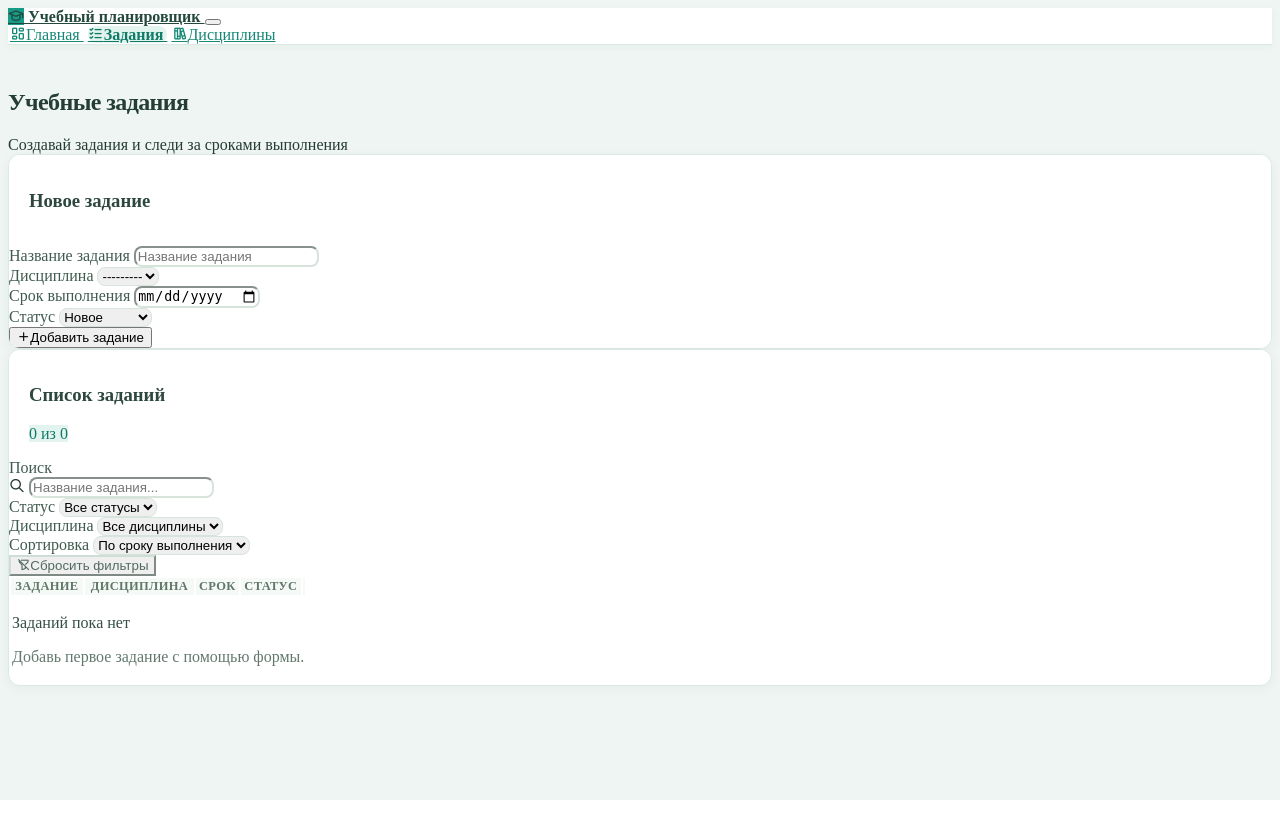
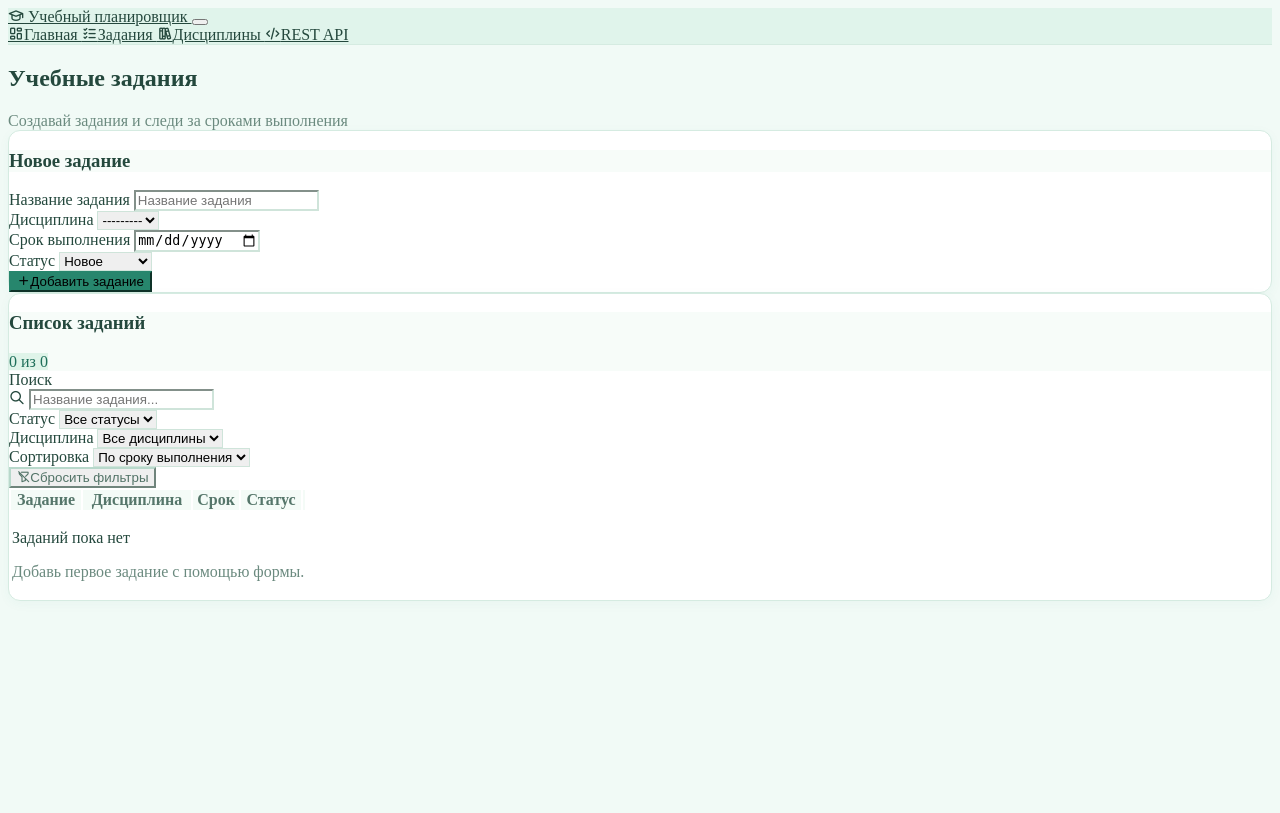
Before and after one commit to L1rZar/SPO-SRS-5-6, a Django app: page /tasks/ in a window 1280 px wide. Run offline with Django 5.2, Linux system fonts and the light colour scheme; data comes from the database, SQL or seed files in the repository; both versions use the stored data as it was after the commit; data that the repository does not hold is empty; some libraries are stand-ins or nearby versions.

Commit message:
Add files via upload

```diff
--- a/study_planner/config/urls.py
+++ b/study_planner/config/urls.py
@@ -3,5 +3,6 @@ from django.urls import path, include
 
 urlpatterns = [
     path('admin/', admin.site.urls),
+    path('api/', include('planner.api_urls')),
     path('', include('planner.urls')),
 ]
--- a/study_planner/planner/static/planner/css/custom.css
+++ b/study_planner/planner/static/planner/css/custom.css
@@ -1,220 +1,127 @@
-
+/* Мятная цветовая тема учебного планировщика */
 :root {
-    --planner-bg: #eef5f2;
-    --planner-card: #ffffff;
-    --planner-accent: #159b87;
-    --planner-accent-hover: #107c6d;
-    --planner-border: #dce9e3;
-    --planner-text: #263b35;
-    --planner-shadow: 0 3px 12px rgba(35, 78, 63, 0.045);
+    --mint-bg: #f1faf6;
+    --mint-surface: #ffffff;
+    --mint-primary: #27866d;
+    --mint-primary-dark: #1f6f5a;
+    --mint-border: #d5ebe1;
+    --mint-text: #24483d;
+    --mint-muted: #6b8a7f;
 }
 
 body {
-    background: var(--planner-bg);
-    color: var(--planner-text);
-}
-
-.page {
-    background: var(--planner-bg);
+    background: var(--mint-bg);
+    color: var(--mint-text);
 }
 
 .page-wrapper {
     min-height: calc(100vh - 60px);
+    background: var(--mint-bg);
 }
 
-.page-body {
-    padding-top: 1.5rem;
-    padding-bottom: 2rem;
+.navbar,
+.navbar-expand-md,
+.navbar-brand {
+    background-color: #e0f4eb;
+}
+
+.navbar {
+    border-bottom: 1px solid var(--mint-border);
+}
+
+.navbar-brand,
+.navbar a {
+    color: var(--mint-text);
+}
+
+.navbar a:hover {
+    color: var(--mint-primary-dark);
 }
 
 .page-title {
-    color: #243d35;
-    font-weight: 700;
-    letter-spacing: -0.025em;
+    color: var(--mint-text);
 }
 
 .card {
-    background: var(--planner-card);
-    border: 1px solid var(--planner-border);
+    border: 1px solid var(--mint-border);
     border-radius: 12px;
-    box-shadow: var(--planner-shadow);
-    overflow: hidden;
+    background: var(--mint-surface);
+    box-shadow: 0 3px 12px rgba(39, 134, 109, 0.045);
 }
 
 .card-header {
-    background: #ffffff;
-    border-bottom-color: #e7efeb;
-    padding: 1rem 1.25rem;
+    background: #f7fcf9;
+    border-bottom-color: var(--mint-border);
 }
 
-.card-title {
-    color: #2d473e;
-    font-weight: 600;
-}
-
-.card-body {
-    background: #ffffff;
-}
-
-.card-footer {
-    background: #f8fbf9;
-    border-top-color: var(--planner-border);
-}
-
-.navbar {
-    background: #ffffff;
-    border-bottom: 1px solid var(--planner-border);
-    box-shadow: 0 2px 8px rgba(35, 78, 63, 0.035);
-}
-
-.navbar-brand {
-    color: #25483d;
-    font-weight: 700;
-}
-
-.navbar-brand:hover {
-    color: var(--planner-accent-hover);
-}
-
-.navbar .nav-link {
-    border-radius: 8px;
-    margin: 0 2px;
-    transition: background-color 0.15s ease, color 0.15s ease;
-}
-
-.navbar .nav-link:hover {
-    background: #eff8f4;
-    color: var(--planner-accent-hover);
-}
-
-.navbar .nav-link.active {
-    background: #e2f4ed;
-    color: #117b69;
-    font-weight: 600;
-}
-
-.avatar.bg-primary {
-    background: var(--planner-accent) !important;
+.card-title,
+.form-label {
+    color: var(--mint-text);
 }
 
 .btn-primary {
-    --tblr-btn-bg: var(--planner-accent);
-    --tblr-btn-border-color: var(--planner-accent);
-    --tblr-btn-hover-bg: var(--planner-accent-hover);
-    --tblr-btn-hover-border-color: var(--planner-accent-hover);
-    --tblr-btn-active-bg: var(--planner-accent-hover);
-    --tblr-btn-active-border-color: var(--planner-accent-hover);
+    --tblr-btn-bg: var(--mint-primary);
+    --tblr-btn-border-color: var(--mint-primary);
+    --tblr-btn-hover-bg: var(--mint-primary-dark);
+    --tblr-btn-hover-border-color: var(--mint-primary-dark);
+    background-color: var(--mint-primary);
+    border-color: var(--mint-primary);
 }
 
-.btn-primary:hover {
-    background: var(--planner-accent-hover);
-    border-color: var(--planner-accent-hover);
+.btn-primary:hover,
+.btn-primary:focus {
+    background-color: var(--mint-primary-dark);
+    border-color: var(--mint-primary-dark);
 }
 
 .btn-outline-secondary {
-    border-color: #ceded6;
-    color: #526b60;
+    color: #527367;
+    border-color: #b8d8cb;
 }
 
 .btn-outline-secondary:hover {
-    background: #edf6f1;
-    border-color: #b7d5c7;
-    color: #285b4a;
-}
-
-.bg-primary-lt {
-    background: #e2f4ed !important;
-    color: #117b69 !important;
-}
-
-.bg-azure-lt {
-    background: #e4f3f3 !important;
-    color: #267d83 !important;
-}
-
-.text-primary {
-    color: var(--planner-accent) !important;
-}
-
-a {
-    color: #148875;
-}
-
-a:hover {
-    color: var(--planner-accent-hover);
+    color: var(--mint-text);
+    background: #e5f5ed;
+    border-color: #9acbb8;
 }
 
 .form-control,
 .form-select {
-    border-color: #d6e4dc;
-    border-radius: 8px;
+    border-color: #cfe4da;
 }
 
 .form-control:focus,
 .form-select:focus {
-    border-color: #66bbaa;
-    box-shadow: 0 0 0 0.2rem rgba(21, 155, 135, 0.12);
+    border-color: #75bda3;
+    box-shadow: 0 0 0 .2rem rgba(39, 134, 109, .13);
 }
 
-.form-label {
-    color: #405b4f;
-    font-weight: 500;
-}
-
-.table {
-    --tblr-table-border-color: #e6efea;
-    margin-bottom: 0;
+.table > :not(caption) > * > * {
+    border-bottom-color: #e1efe8;
 }
 
 .table thead th {
-    background: #f6faf7;
-    color: #60776b;
-    font-size: 0.78rem;
-    font-weight: 600;
-    letter-spacing: 0.025em;
-    text-transform: uppercase;
+    background: #f4fbf7;
+    color: #55766a;
 }
 
-.table td {
-    vertical-align: middle;
-}
-
-.table th {
-    white-space: nowrap;
-}
-
-.table tbody tr {
-    transition: background-color 0.15s ease;
-}
-
-.table tbody tr:hover {
-    background: #f5faf7;
-}
-
-.list-group-item {
-    border-color: #e6efea;
-    transition: background-color 0.15s ease;
-}
-
-.list-group-item-action:hover {
-    background: #f3f9f5;
+.table tbody tr:hover > * {
+    background: #f5fcf8;
 }
 
 .badge.bg-primary-lt {
-    background: #e2f4ed !important;
-    color: #117b69 !important;
+    color: var(--mint-primary-dark) !important;
+    background: #dff4e9 !important;
 }
 
-.empty {
-    color: #63796e;
+.alert-info {
+    color: #2d6553;
+    background: #e5f6ed;
+    border-color: #c6e9d8;
 }
 
-.empty-icon {
-    color: #65aa96;
-}
-
-.empty-title {
-    color: #344f43;
+.text-secondary {
+    color: var(--mint-muted) !important;
 }
 
 .min-width-0 {
@@ -261,8 +168,4 @@ a:hover {
     .card-body {
         padding: 1rem;
     }
-
-    .card-header {
-        padding: 0.9rem 1rem;
-    }
 }
--- a/study_planner/planner/templates/planner/includes/navbar.html
+++ b/study_planner/planner/templates/planner/includes/navbar.html
@@ -20,6 +20,9 @@
                 <a class="nav-link {% if request.resolver_match.url_name == 'subjects' %}active{% endif %}" href="{% url 'planner:subjects' %}">
                     <i class="ti ti-books me-1"></i>Дисциплины
                 </a>
+                <a class="nav-link {% if request.resolver_match.url_name == 'api_console' %}active{% endif %}" href="{% url 'planner:api_console' %}">
+                    <i class="ti ti-code me-1"></i>REST API
+                </a>
             </div>
         </div>
     </div>
--- a/study_planner/planner/urls.py
+++ b/study_planner/planner/urls.py
@@ -11,4 +11,5 @@ urlpatterns = [
     path('tasks/<int:task_id>/status/', views.task_change_status, name='task_change_status'),
     path('tasks/<int:task_id>/delete/', views.task_delete, name='task_delete'),
     path('subjects/', views.subject_list, name='subjects'),
+    path('api-console/', views.api_console, name='api_console'),
 ]
--- a/study_planner/planner/views.py
+++ b/study_planner/planner/views.py
@@ -132,3 +132,7 @@ def subject_list(request):
         'subjects': subjects,
         'form': form,
     })
+
+
+def api_console(request):
+    return render(request, 'planner/api_console.html')
--- a/study_planner/requirements.txt
+++ b/study_planner/requirements.txt
@@ -1 +1,2 @@
 Django>=5.2,<6.0
+djangorestframework>=3.15,<4.0
```
Also changed, not shown: study_planner/config/settings.py (+13 -0 lines), study_planner/planner/api.py (added, +74 -0 lines), study_planner/planner/api_urls.py (added, +9 -0 lines), study_planner/planner/serializers.py (added, +27 -0 lines), study_planner/planner/static/planner/js/api_console.js (added, +197 -0 lines), study_planner/planner/templates/planner/api_console.html (added, +62 -0 lines), study_planner/planner/tests.py (added, +76 -0 lines), study_planner/README.md, study_planner/db.sqlite3 (added).
